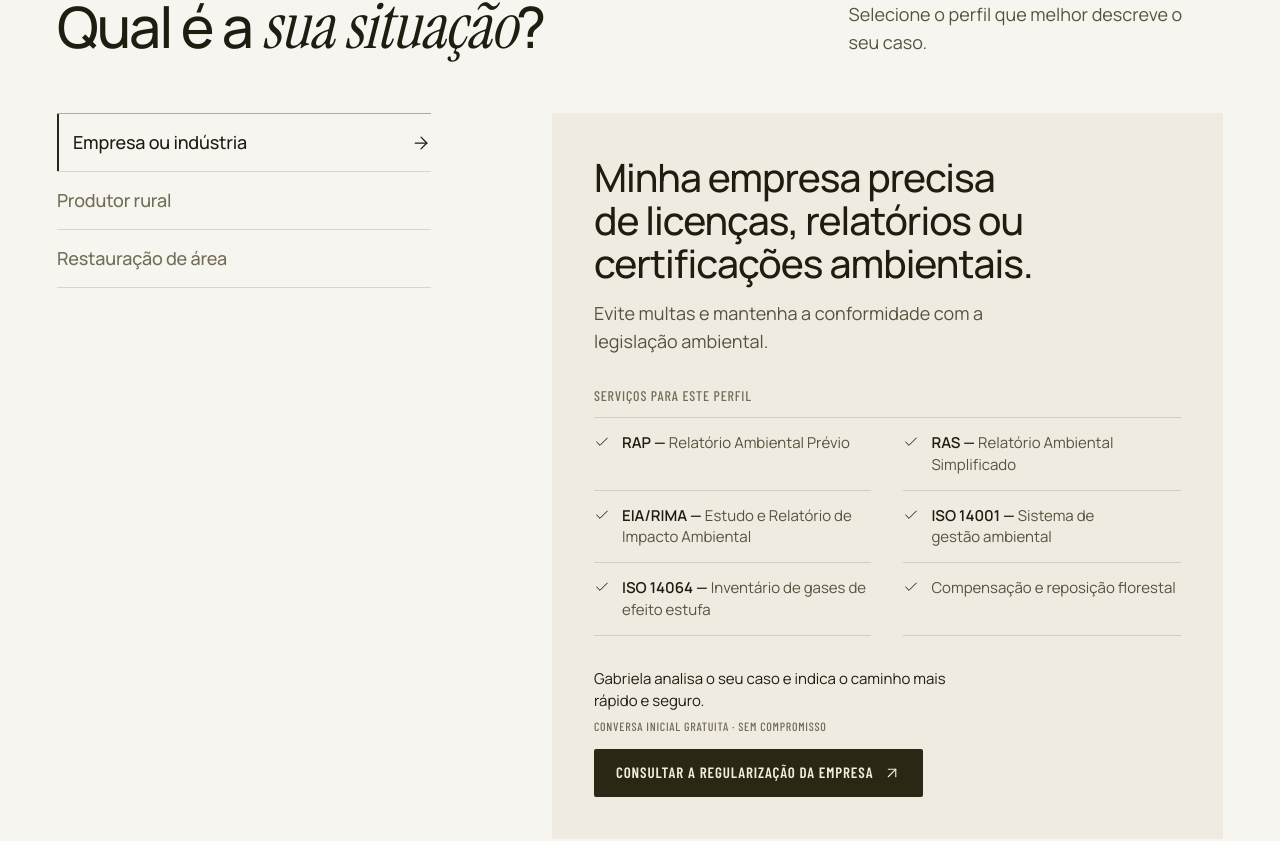
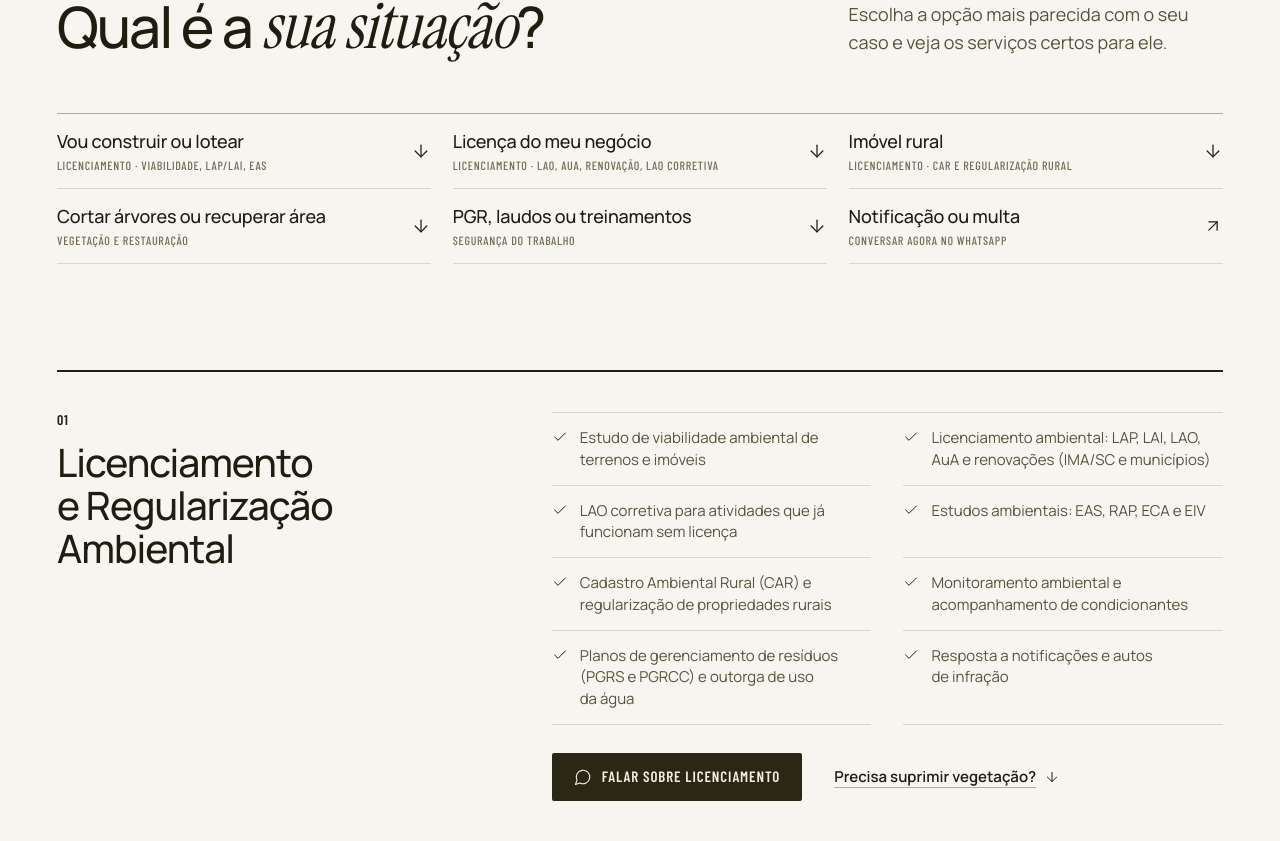
Before and after one commit to luandaufenbach/LP_fullcycle, a Next.js app: page / in a window 1280 px wide. Shown: the part 913-1754 px from the top of the page. Built offline with nearby package versions, Linux system fonts and the light colour scheme; no server answers.

Commit message:
refaz secao de servicos com situacoes e 3 grupos

```diff
--- a/src/components/layout/FloatingContact.tsx
+++ b/src/components/layout/FloatingContact.tsx
@@ -4,8 +4,8 @@ import { useEffect, useState } from 'react';
 import { contact } from '@/content/site';
 import { Icon } from '@/components/ui/Icon';
 
-// No topo e no contato já há botão de WhatsApp à vista; no FAQ ele cobriria os botões +/−
-const HIDDEN_ON_SECTIONS = ['inicio', 'duvidas', 'contato'];
+// Topo, serviços e contato já têm botões de WhatsApp; no FAQ ele cobriria os botões +/−
+const HIDDEN_ON_SECTIONS = ['inicio', 'servicos', 'duvidas', 'contato'];
 
 export function FloatingContact() {
   const [isVisible, setIsVisible] = useState(false);
--- a/src/components/sections/ServiceTabs.tsx
+++ /dev/null
@@ -1,116 +0,0 @@
-'use client';
-
-import { useRef, useState, type KeyboardEvent } from 'react';
-import { clientProfiles } from '@/content/services';
-import { Button } from '@/components/ui/Button';
-import { Icon } from '@/components/ui/Icon';
-import { Heading, Label } from '@/components/ui/Typography';
-
-const PANEL_ID = 'perfil-painel';
-const tabId = (id: string) => `perfil-${id}`;
-
-// Abas no padrão WAI-ARIA: setas, Home e End movem o foco entre os perfis
-function nextIndex(key: string, current: number, total: number) {
-  switch (key) {
-    case 'ArrowDown':
-    case 'ArrowRight':
-      return (current + 1) % total;
-    case 'ArrowUp':
-    case 'ArrowLeft':
-      return (current - 1 + total) % total;
-    case 'Home':
-      return 0;
-    case 'End':
-      return total - 1;
-    default:
-      return null;
-  }
-}
-
-export function ServiceTabs() {
-  const [activeIndex, setActiveIndex] = useState(0);
-  const tabRefs = useRef<(HTMLButtonElement | null)[]>([]);
-  const profile = clientProfiles[activeIndex];
-
-  function onKeyDown(event: KeyboardEvent) {
-    const next = nextIndex(event.key, activeIndex, clientProfiles.length);
-    if (next === null) return;
-    event.preventDefault();
-    setActiveIndex(next);
-    tabRefs.current[next]?.focus();
-  }
-
-  return (
-    <div className="fc-grid fc-services">
-      <div
-        className="fc-services__tabs"
-        role="tablist"
-        aria-label="Perfil do cliente"
-        aria-orientation="vertical"
-        onKeyDown={onKeyDown}
-      >
-        {clientProfiles.map((item, index) => {
-          const isActive = index === activeIndex;
-          return (
-            <button
-              key={item.id}
-              ref={(el) => {
-                tabRefs.current[index] = el;
-              }}
-              type="button"
-              role="tab"
-              id={tabId(item.id)}
-              aria-selected={isActive}
-              aria-controls={PANEL_ID}
-              tabIndex={isActive ? 0 : -1}
-              className="fc-services__tab"
-              onClick={() => setActiveIndex(index)}
-            >
-              <span>{item.label}</span>
-              <Icon name="arrow-right" size={20} />
-            </button>
-          );
-        })}
-      </div>
-
-      <div
-        className="fc-services__panel"
-        role="tabpanel"
-        id={PANEL_ID}
-        aria-labelledby={tabId(profile.id)}
-      >
-        <div className="fc-stack fc-services__intro">
-          <Heading level={3} size="m">
-            {profile.painPoint}
-          </Heading>
-          <p className="fc-lead">{profile.benefit}</p>
-        </div>
-
-        <div className="fc-stack fc-services__list-wrap">
-          <Label as="p">Serviços para este perfil</Label>
-          <ul className="fc-services__list">
-            {profile.services.map((service) => (
-              <li key={service.name}>
-                <Icon name="check" size={16} />
-                <span>
-                  {service.acronym && <strong>{service.acronym} — </strong>}
-                  {service.name}
-                </span>
-              </li>
-            ))}
-          </ul>
-        </div>
-
-        <div className="fc-services__foot">
-          <div className="fc-stack fc-services__note">
-            <p>Gabriela analisa o seu caso e indica o caminho mais rápido e seguro.</p>
-            <Label size="s">Conversa inicial gratuita · Sem compromisso</Label>
-          </div>
-          <Button href={profile.cta.href} arrow="up-right">
-            {profile.cta.label}
-          </Button>
-        </div>
-      </div>
-    </div>
-  );
-}
--- a/src/components/sections/Services.tsx
+++ b/src/components/sections/Services.tsx
@@ -1,5 +1,9 @@
-import { SectionHeader } from '@/components/ui/Typography';
-import { ServiceTabs } from './ServiceTabs';
+import { serviceGroups, situations, type ServiceGroup } from '@/content/services';
+import { ArrowLink } from '@/components/ui/ArrowLink';
+import { Button } from '@/components/ui/Button';
+import { Icon } from '@/components/ui/Icon';
+import { Heading, Label, SectionHeader } from '@/components/ui/Typography';
+import { externalLinkProps } from '@/lib/links';
 
 export function Services() {
   return (
@@ -11,10 +15,71 @@ export function Services() {
               Qual é a <em>sua situação</em>?
             </>
           }
-          aside="Selecione o perfil que melhor descreve o seu caso."
+          aside="Escolha a opção mais parecida com o seu caso e veja os serviços certos para ele."
         />
-        <ServiceTabs />
+
+        <ul className="fc-situations">
+          {situations.map((situation) => {
+            const isExternal = !situation.href.startsWith('#');
+            return (
+              <li key={situation.label}>
+                <a
+                  href={situation.href}
+                  className="fc-situation"
+                  {...externalLinkProps(situation.href)}
+                >
+                  <span className="fc-situation__label">{situation.label}</span>
+                  <Label size="s">{situation.destination}</Label>
+                  <span className="fc-situation__arrow">
+                    <Icon name={isExternal ? 'arrow-up-right' : 'arrow-down'} size={20} />
+                  </span>
+                </a>
+              </li>
+            );
+          })}
+        </ul>
+
+        <div className="fc-service-groups">
+          {serviceGroups.map((group, index) => (
+            <ServiceGroupBlock key={group.id} group={group} number={index + 1} />
+          ))}
+        </div>
       </div>
     </section>
   );
 }
+
+function ServiceGroupBlock({ group, number }: { group: ServiceGroup; number: number }) {
+  return (
+    <article id={group.id} className="fc-grid fc-service-group">
+      <div className="fc-stack fc-service-group__head">
+        <Label tone="strong">{String(number).padStart(2, '0')}</Label>
+        <Heading level={3} size="m">
+          {group.title}
+        </Heading>
+      </div>
+
+      <div className="fc-stack fc-service-group__body">
+        <ul className="fc-service-list">
+          {group.services.map((service) => (
+            <li key={service}>
+              <Icon name="check" size={16} />
+              <span>{service}</span>
+            </li>
+          ))}
+        </ul>
+
+        <div className="fc-service-group__foot">
+          <Button href={group.cta.href} icon="message-circle">
+            {group.cta.label}
+          </Button>
+          {group.shortcut && (
+            <ArrowLink href={group.shortcut.href} arrow="down">
+              {group.shortcut.label}
+            </ArrowLink>
+          )}
+        </div>
+      </div>
+    </article>
+  );
+}
--- a/src/content/services.ts
+++ b/src/content/services.ts
@@ -1,72 +1,110 @@
 import { whatsappUrl } from '@/lib/whatsapp';
 
-export type Service = { acronym?: string; name: string };
-
-export type ClientProfile = {
+export type ServiceGroup = {
   id: string;
-  label: string;
-  painPoint: string;
-  benefit: string;
-  services: Service[];
+  title: string;
+  services: string[];
+  /** Atalho para outro grupo, para quem entrou pelo grupo errado */
+  shortcut?: { label: string; href: string };
   cta: { label: string; href: string };
 };
 
-const greeting = 'Olá, Gabriela! Vim pelo site da Full Cycle.';
+export type Situation = {
+  label: string;
+  /** Para onde a opção leva, mostrado abaixo do texto */
+  destination: string;
+  href: string;
+};
 
-export const clientProfiles: ClientProfile[] = [
+export const serviceGroups: ServiceGroup[] = [
   {
-    id: 'empresa',
-    label: 'Empresa ou indústria',
-    painPoint: 'Minha empresa precisa de licenças, relatórios ou certificações ambientais.',
-    benefit: 'Evite multas e mantenha a conformidade com a legislação ambiental.',
+    id: 'licenciamento',
+    title: 'Licenciamento e Regularização Ambiental',
     services: [
-      { acronym: 'RAP', name: 'Relatório Ambiental Prévio' },
-      { acronym: 'RAS', name: 'Relatório Ambiental Simplificado' },
-      { acronym: 'EIA/RIMA', name: 'Estudo e Relatório de Impacto Ambiental' },
-      { acronym: 'ISO 14001', name: 'Sistema de gestão ambiental' },
-      { acronym: 'ISO 14064', name: 'Inventário de gases de efeito estufa' },
-      { name: 'Compensação e reposição florestal' },
+      'Estudo de viabilidade ambiental de terrenos e imóveis',
+      'Licenciamento ambiental: LAP, LAI, LAO, AuA e renovações (IMA/SC e municípios)',
+      'LAO corretiva para atividades que já funcionam sem licença',
+      'Estudos ambientais: EAS, RAP, ECA e EIV',
+      'Cadastro Ambiental Rural (CAR) e regularização de propriedades rurais',
+      'Monitoramento ambiental e acompanhamento de condicionantes',
+      'Planos de gerenciamento de resíduos (PGRS e PGRCC) e outorga de uso da água',
+      'Resposta a notificações e autos de infração',
     ],
+    shortcut: { label: 'Precisa suprimir vegetação?', href: '#vegetacao' },
     cta: {
-      label: 'Consultar a regularização da empresa',
+      label: 'Falar sobre licenciamento',
       href: whatsappUrl(
-        `${greeting} Minha empresa precisa de apoio com licenciamento ou certificação ambiental.`,
+        'Olá, vim pelo site e preciso de ajuda com licenciamento ou regularização ambiental.',
       ),
     },
   },
   {
-    id: 'rural',
-    label: 'Produtor rural',
-    painPoint: 'Minha propriedade rural precisa de regularização ou diagnóstico ambiental.',
-    benefit: 'Acesse crédito rural e opere sem impedimentos legais.',
+    id: 'vegetacao',
+    title: 'Vegetação, Restauração Ecológica e Carbono',
     services: [
-      { acronym: 'CAR', name: 'Cadastro Ambiental Rural' },
-      { name: 'Compensação e reposição florestal' },
-      { name: 'Inventário florestal' },
-      { name: 'Estudo fitossociológico' },
-      { name: 'Levantamento faunístico' },
-      { name: 'Projetos de crédito de carbono' },
+      'Inventários florísticos e florestais',
+      'Autorização de supressão de vegetação e de corte de árvores isoladas',
+      'Levantamento e resgate de fauna e flora',
+      'PRAD: projetos de recuperação de áreas degradadas ou alteradas',
+      'Projetos e execução de restauração ecológica com espécies nativas',
+      'Recomposição de APP e Reserva Legal',
+      'Inventário de emissões de gases de efeito estufa (ISO 14064) e viabilidade de projetos de carbono (REDD+ e ARR)',
     ],
     cta: {
-      label: 'Regularizar minha propriedade',
-      href: whatsappUrl(`${greeting} Quero regularizar minha propriedade rural.`),
+      label: 'Falar sobre vegetação e restauração',
+      href: whatsappUrl(
+        'Olá, vim pelo site e preciso de ajuda com supressão, recuperação de área ou carbono.',
+      ),
     },
   },
   {
-    id: 'restauracao',
-    label: 'Restauração de área',
-    painPoint: 'Tenho uma área degradada e quero restaurar o ecossistema.',
-    benefit: 'Transforme áreas degradadas em ecossistemas vivos e produtivos.',
+    id: 'seguranca',
+    title: 'Segurança do Trabalho, Gestão e Perícias',
     services: [
-      { name: 'Diagnóstico ambiental' },
-      { acronym: 'PRAD', name: 'Plano de Recuperação de Áreas Degradadas' },
-      { name: 'Restauração ecológica' },
-      { name: 'Monitoramento ambiental contínuo' },
-      { name: 'Projetos de crédito de carbono' },
+      'PGR (NR-01), LTCAT e laudos de insalubridade e periculosidade',
+      'Segurança na construção civil (NR-18) e programas específicos (NR-12, NR-20, NR-33, NR-35)',
+      'Treinamentos de NRs e formação de brigada de incêndio',
+      'Auditorias e implantação de ISO 14001, ISO 9001 e ISO 45001; auditoria SASSMAQ',
+      'Perícias ambientais e trabalhistas e assistência técnica',
     ],
     cta: {
-      label: 'Iniciar a restauração da minha área',
-      href: whatsappUrl(`${greeting} Tenho uma área degradada e quero restaurá-la.`),
+      label: 'Falar sobre segurança do trabalho',
+      href: whatsappUrl(
+        'Olá, vim pelo site e preciso de ajuda com segurança do trabalho ou gestão.',
+      ),
     },
   },
 ];
+
+export const situations: Situation[] = [
+  {
+    label: 'Vou construir ou lotear',
+    destination: 'Licenciamento · viabilidade, LAP/LAI, EAS',
+    href: '#licenciamento',
+  },
+  {
+    label: 'Licença do meu negócio',
+    destination: 'Licenciamento · LAO, AuA, renovação, LAO corretiva',
+    href: '#licenciamento',
+  },
+  {
+    label: 'Imóvel rural',
+    destination: 'Licenciamento · CAR e regularização rural',
+    href: '#licenciamento',
+  },
+  {
+    label: 'Cortar árvores ou recuperar área',
+    destination: 'Vegetação e Restauração',
+    href: '#vegetacao',
+  },
+  {
+    label: 'PGR, laudos ou treinamentos',
+    destination: 'Segurança do Trabalho',
+    href: '#seguranca',
+  },
+  {
+    label: 'Notificação ou multa',
+    destination: 'Conversar agora no WhatsApp',
+    href: whatsappUrl('Recebi uma notificação ambiental e preciso de orientação'),
+  },
+];
--- a/src/styles/services.css
+++ b/src/styles/services.css
@@ -15,87 +15,87 @@
   }
 }
 
-/* Seletor de perfil */
-.fc-services {
-  row-gap: 24px;
-  align-items: start;
-}
-
-.fc-services__tabs {
-  display: flex;
-  flex-direction: column;
+/* Situações: cada opção leva ao grupo de serviços certo (ou direto ao WhatsApp) */
+.fc-situations {
+  display: grid;
+  column-gap: var(--grid-gap);
   border-top: 1px solid var(--line-strong);
 }
 
-.fc-services__tab {
-  display: flex;
+.fc-situation {
+  display: grid;
+  grid-template-columns: minmax(0, 1fr) auto;
   align-items: center;
-  justify-content: space-between;
-  gap: 16px;
-  width: 100%;
-  min-height: 56px;
-  padding: 14px 0;
-  border: 0;
+  column-gap: 16px;
+  row-gap: 4px;
+  height: 100%;
+  min-height: 72px;
+  padding: 16px 0;
   border-bottom: 1px solid var(--line);
-  background: transparent;
-  color: var(--text-muted);
-  font: inherit;
+  color: var(--text-strong);
+  text-decoration: none;
+  touch-action: manipulation;
+}
+
+.fc-situation__label {
   font-size: var(--fs-title);
   font-weight: var(--fw-medium);
+  line-height: var(--lh-title);
   letter-spacing: var(--ls-title);
-  text-align: left;
-  cursor: pointer;
-  touch-action: manipulation;
-  transition:
-    color var(--dur-fast) var(--ease-out),
-    padding var(--dur-base) var(--ease-out);
 }
 
-.fc-services__tab:hover,
-.fc-services__tab[aria-selected='true'] {
-  color: var(--text-strong);
+.fc-situation__arrow {
+  grid-column: 2;
+  grid-row: 1 / span 2;
+  display: inline-flex;
+  transition: transform var(--dur-base) var(--ease-out);
 }
 
-.fc-services__tab[aria-selected='true'] {
-  padding-left: 16px;
-  box-shadow: inset 2px 0 0 var(--solo-800);
+.fc-situation:hover .fc-situation__label {
+  text-decoration: underline;
+  text-decoration-thickness: 1px;
+  text-underline-offset: 4px;
 }
 
-.fc-services__tab svg {
-  opacity: 0;
-  transition: opacity var(--dur-fast);
+.fc-situation:hover .fc-situation__arrow {
+  transform: translateY(2px);
 }
 
-.fc-services__tab[aria-selected='true'] svg {
-  opacity: 1;
+.fc-situation[target='_blank']:hover .fc-situation__arrow {
+  transform: translate(2px, -2px);
 }
 
-/* No celular o painel encosta nas bordas para ganhar largura de leitura */
-.fc-services__panel {
-  display: flex;
-  flex-direction: column;
-  gap: 28px;
-  margin: 0 calc(-1 * var(--gutter-page));
-  padding: 32px var(--gutter-page);
-  background: var(--surface-sunken);
+/* Grupos de serviços */
+.fc-service-groups {
+  margin-top: var(--section-y-l);
 }
 
-.fc-services__intro {
-  gap: 16px;
+.fc-service-group {
+  row-gap: 24px;
+  padding: 32px 0 56px;
+  border-top: 2px solid var(--text-strong);
 }
 
-.fc-services__list-wrap {
+.fc-service-group:last-child {
+  padding-bottom: 0;
+}
+
+.fc-service-group__head {
   gap: 12px;
 }
 
-.fc-services__list {
+.fc-service-group__body {
+  gap: 28px;
+}
+
+.fc-service-list {
   display: grid;
-  grid-template-columns: repeat(auto-fill, minmax(min(100%, 240px), 1fr));
+  grid-template-columns: repeat(auto-fill, minmax(min(100%, 280px), 1fr));
   column-gap: 32px;
   border-top: 1px solid var(--line);
 }
 
-.fc-services__list li {
+.fc-service-list li {
   display: flex;
   gap: 12px;
   padding: 14px 0;
@@ -104,48 +104,54 @@
   line-height: 1.45;
 }
 
-.fc-services__list svg {
+.fc-service-list svg {
   flex: none;
   margin-top: 2px;
   color: var(--text-strong);
 }
 
-.fc-services__foot {
+.fc-service-group__foot {
   display: flex;
   flex-direction: column;
-  gap: 20px;
+  align-items: stretch;
+  gap: 12px;
 }
 
-.fc-services__note {
-  gap: 6px;
-  max-width: 360px;
-}
-
-.fc-services__note p {
-  font-size: var(--fs-small);
-  line-height: 1.5;
-  color: var(--text-strong);
+.fc-service-group__foot .fc-link {
+  align-self: flex-start;
 }
 
 @media (min-width: 641px) {
-  .fc-services__foot {
+  .fc-situations {
+    grid-template-columns: repeat(2, minmax(0, 1fr));
+  }
+
+  .fc-service-group__foot {
     flex-direction: row;
     flex-wrap: wrap;
     align-items: center;
-    justify-content: space-between;
-    gap: 16px 24px;
+    gap: 16px 32px;
+  }
+
+  .fc-service-group__foot .fc-link {
+    align-self: auto;
   }
 }
 
 @media (min-width: 901px) {
-  .fc-services__tabs {
+  .fc-situations {
+    grid-template-columns: repeat(3, minmax(0, 1fr));
+  }
+
+  .fc-service-group {
+    padding: 40px 0 80px;
+  }
+
+  .fc-service-group__head {
     grid-column: 1 / span 4;
   }
 
-  .fc-services__panel {
+  .fc-service-group__body {
     grid-column: 6 / span 7;
-    gap: 32px;
-    margin: 0;
-    padding: clamp(28px, 3.3vw, 48px);
   }
 }
```
